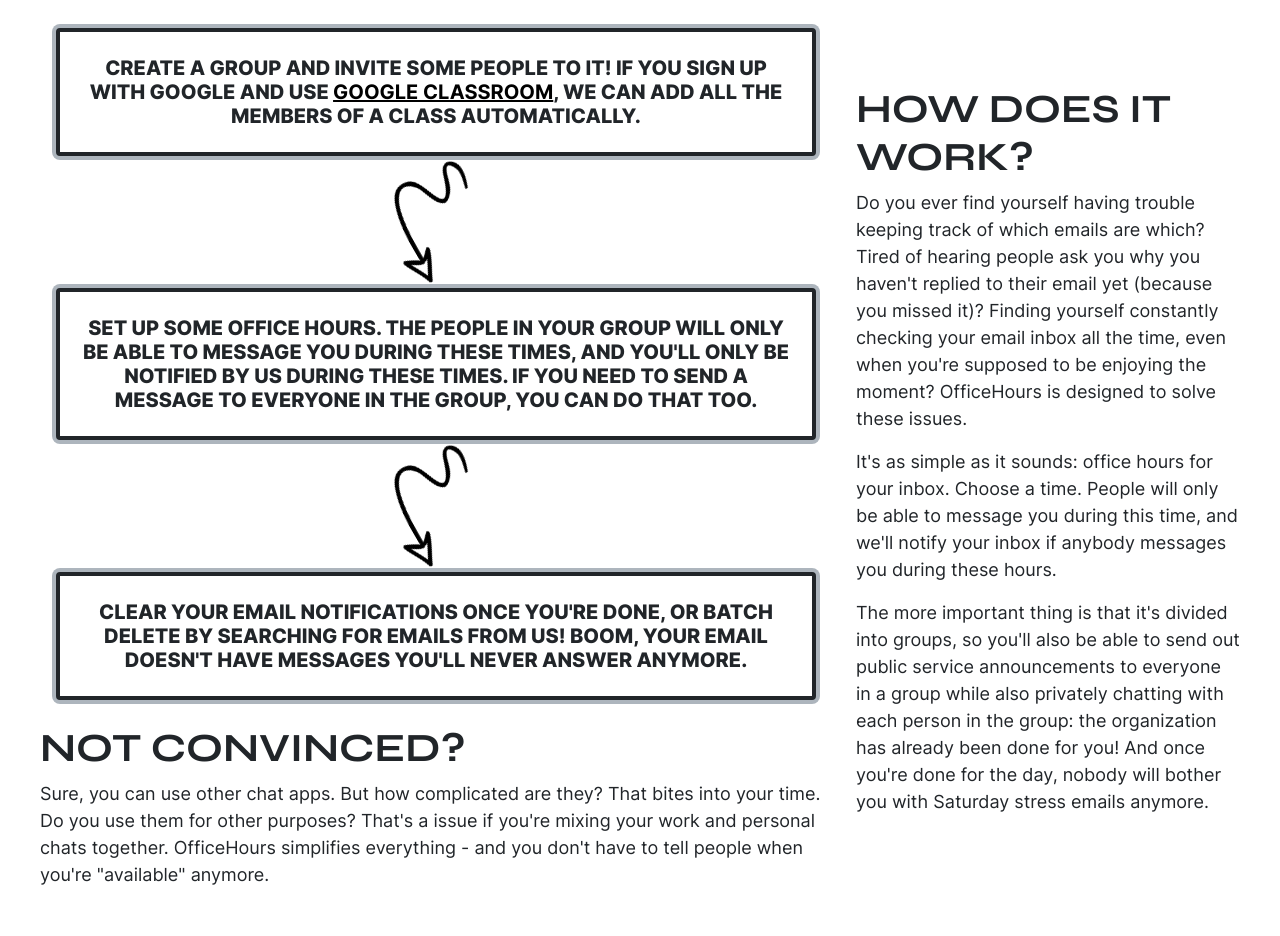
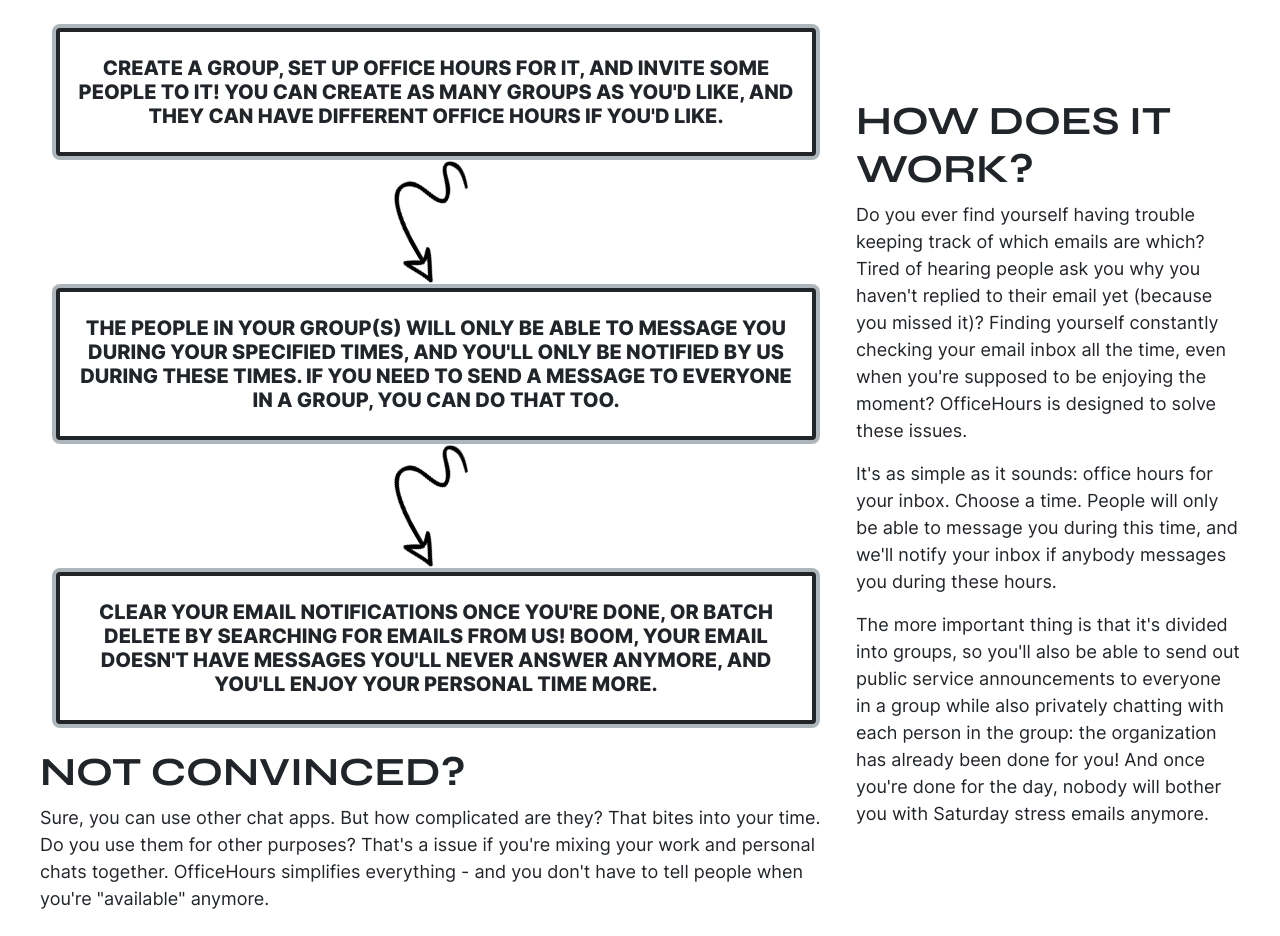
Before and after one commit to jianmin-chen/officehours, a Flask app: page / in a window 1280 px wide. Shown: the part 673-1609 px from the top of the page. Run offline with Flask 2, Linux system fonts and the light colour scheme; style sheets or scripts are compiled from the project's sources.

Commit message:
Cleanup for dashboard

```diff
--- a/static/styles/account.css
+++ b/static/styles/account.css
@@ -71,6 +71,10 @@ p {
   }
 }
 
+.form-floating input:focus {
+  border-color: var(--bs-dark);
+  box-shadow: none !important;
+}
 .form-floating label {
   /* Align label with input */
   margin-left: 0.75rem;
--- a/static/styles/scss/account.scss
+++ b/static/styles/scss/account.scss
@@ -23,6 +23,11 @@
 }
 
 .form-floating {
+    input:focus {
+        border-color: var(--bs-dark);
+        box-shadow: none !important;
+    }
+
     label {
         /* Align label with input */
         margin-left: .75rem;
--- a/templates/account.html
+++ b/templates/account.html
@@ -18,8 +18,6 @@
                     {% endif %}
                     <div class="border-end col-lg-6 pb-3 pb-lg-0 text-lg-end">
                         <h1 class="display-1">Sign Up</h1>
-                        <button class="btn btn-dark d-block mb-3 w-100">Sign Up w/ Google</button>
-                        <p class="text-special">or</p>
                         <form action="/signup" method="post">
                             <div class="mb-2 mb-lg-3 row">
                                 <div class="col-lg-12 form-floating">
@@ -44,8 +42,6 @@
                     </div>
                     <div class="col-lg-6 pt-2 pt-sm-0">
                         <h1 class="display-1">Log In</h1>
-                        <button class="btn btn-dark d-block mb-3 w-100">Log Up w/ Google</button>
-                        <p class="text-special">or</p>
                         <form action="/login" method="post">
                             <div class="mb-2 mb-lg-3 row">
                                 <div class="col-lg-12 form-floating">
--- a/templates/index.html
+++ b/templates/index.html
@@ -48,19 +48,19 @@
             <div class="col-lg-8 py-3">
                 <div class="card m-3">
                     <div class="card-body pt-4">
-                        <h5 class="text-center">Create a group and invite some people to it! If you sign up with Google and use <a href="https://classroom.google.com">Google Classroom</a>, we can add all the members of a class automatically.</h5>
+                        <h5 class="text-center">Create a group, set up office hours for it, and invite some people to it! You can create as many groups as you'd like, and they can have different office hours if you'd like.</h5>
                     </div>
                 </div>
                 <img class="arrow d-block mx-auto" src="{{ url_for('static', filename='images/arrow.png') }}"/>
                 <div class="card m-3">
                     <div class="card-body pt-4">
-                        <h5 class="text-center">Set up some office hours. The people in your group will only be able to message you during these times, and you'll only be notified by us during these times. If you need to send a message to everyone in the group, you can do that too.</h5>
+                        <h5 class="text-center">The people in your group(s) will only be able to message you during your specified times, and you'll only be notified by us during these times. If you need to send a message to everyone in a group, you can do that too.</h5>
                     </div>
                 </div>
                 <img class="arrow d-block mx-auto" src="{{ url_for('static', filename='images/arrow.png') }}"/>
                 <div class="card m-3 mb-5 mb-lg-4">
                     <div class="card-body pt-4">
-                        <h5 class="text-center">Clear your email notifications once you're done, or batch delete by searching for emails from us! Boom, your email doesn't have messages you'll never answer anymore.</h5>
+                        <h5 class="text-center">Clear your email notifications once you're done, or batch delete by searching for emails from us! Boom, your email doesn't have messages you'll never answer anymore, and you'll enjoy your personal time more.</h5>
                     </div>
                 </div>
                 <h1>Not convinced?</h1>
```
